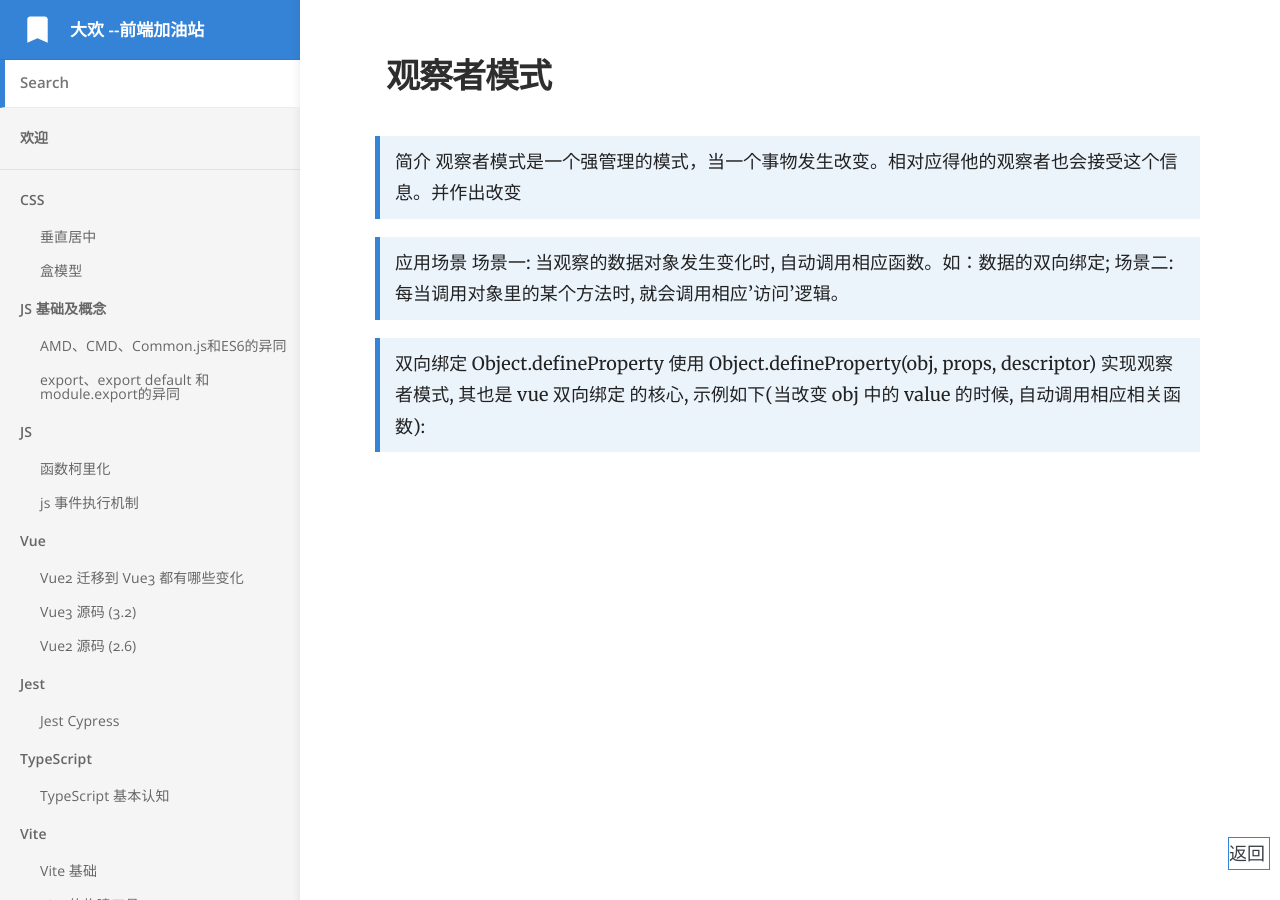
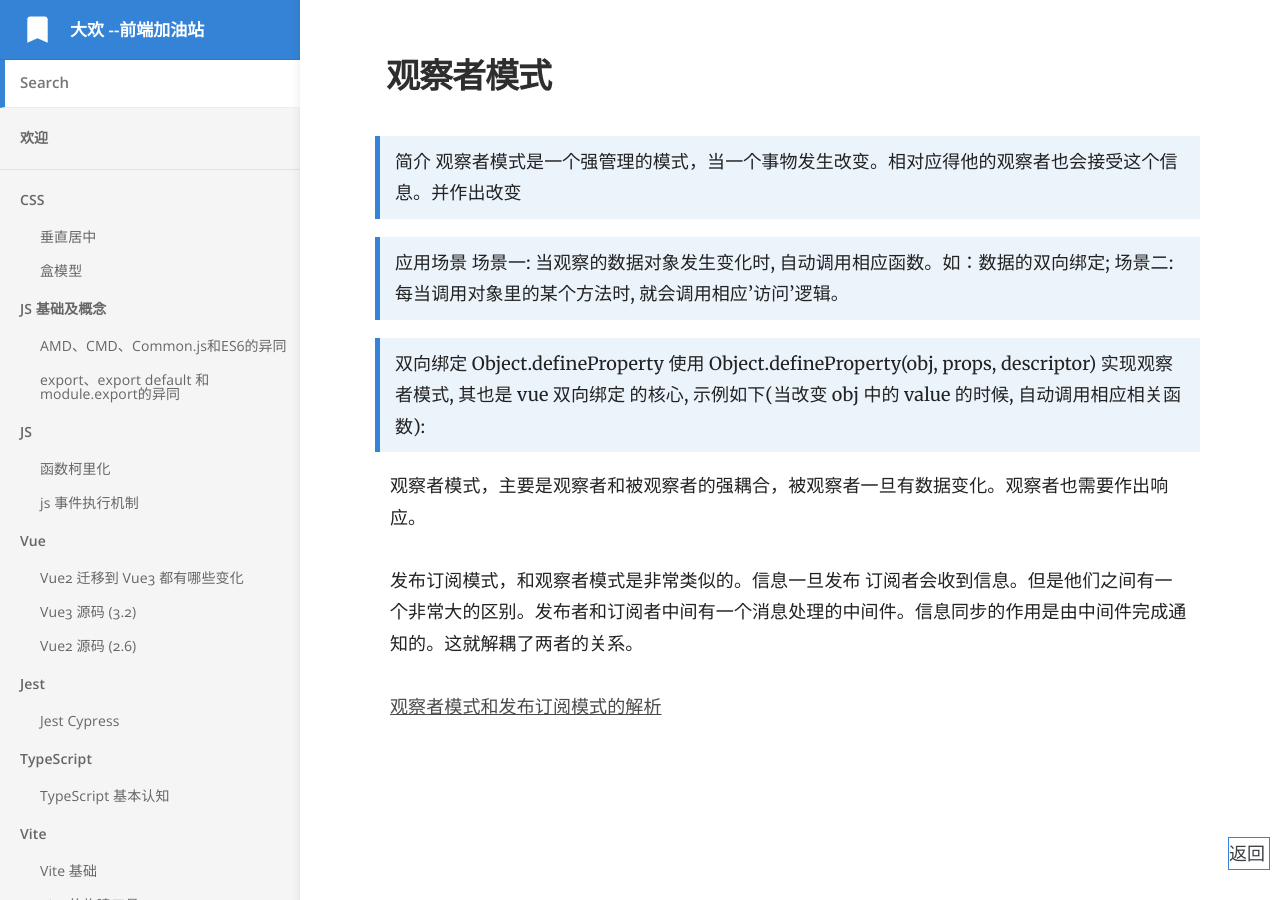
Before and after one commit to wenwangzhishang/web-Knowledge, a Jekyll site: the page built from _docs/L_Pattern/pattern_1.md, in a window 1280 px wide. Built offline with Jekyll 4.4.1, drawn with Linux system fonts in a browser that asks for light colours.

Commit message:
观察者和发布订阅模式

```diff
--- a/_docs/L_Pattern/pattern_1.md
+++ b/_docs/L_Pattern/pattern_1.md
@@ -16,3 +16,10 @@ order: 1
 > 双向绑定
 Object.defineProperty
 使用 Object.defineProperty(obj, props, descriptor) 实现观察者模式, 其也是 vue 双向绑定 的核心, 示例如下(当改变 obj 中的 value 的时候, 自动调用相应相关函数):
+
+观察者模式，主要是观察者和被观察者的强耦合，被观察者一旦有数据变化。观察者也需要作出响应。
+
+发布订阅模式，和观察者模式是非常类似的。信息一旦发布 订阅者会收到信息。但是他们之间有一个非常大的区别。发布者和订阅者中间有一个消息处理的中间件。信息同步的作用是由中间件完成通知的。这就解耦了两者的关系。
+
+
+[观察者模式和发布订阅模式的解析](https://www.processon.com/diagraming/60f4e8f81efad41bbeaa923f)
```
